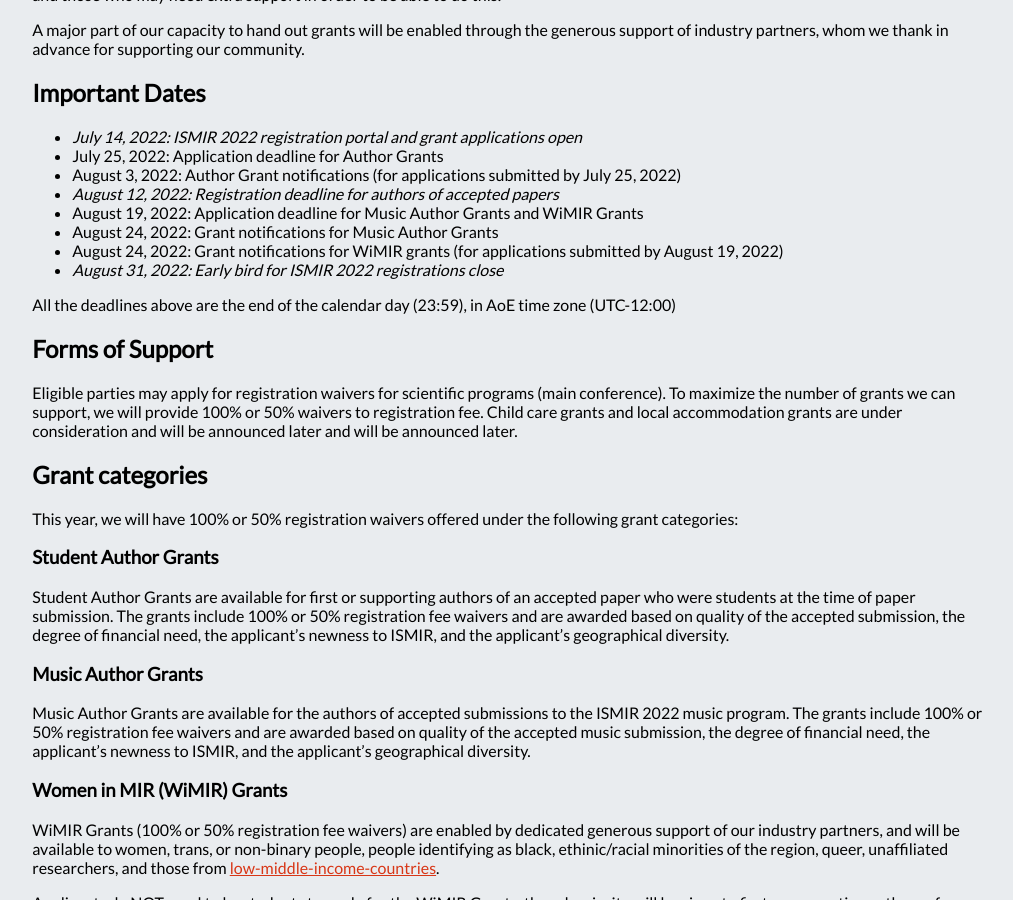
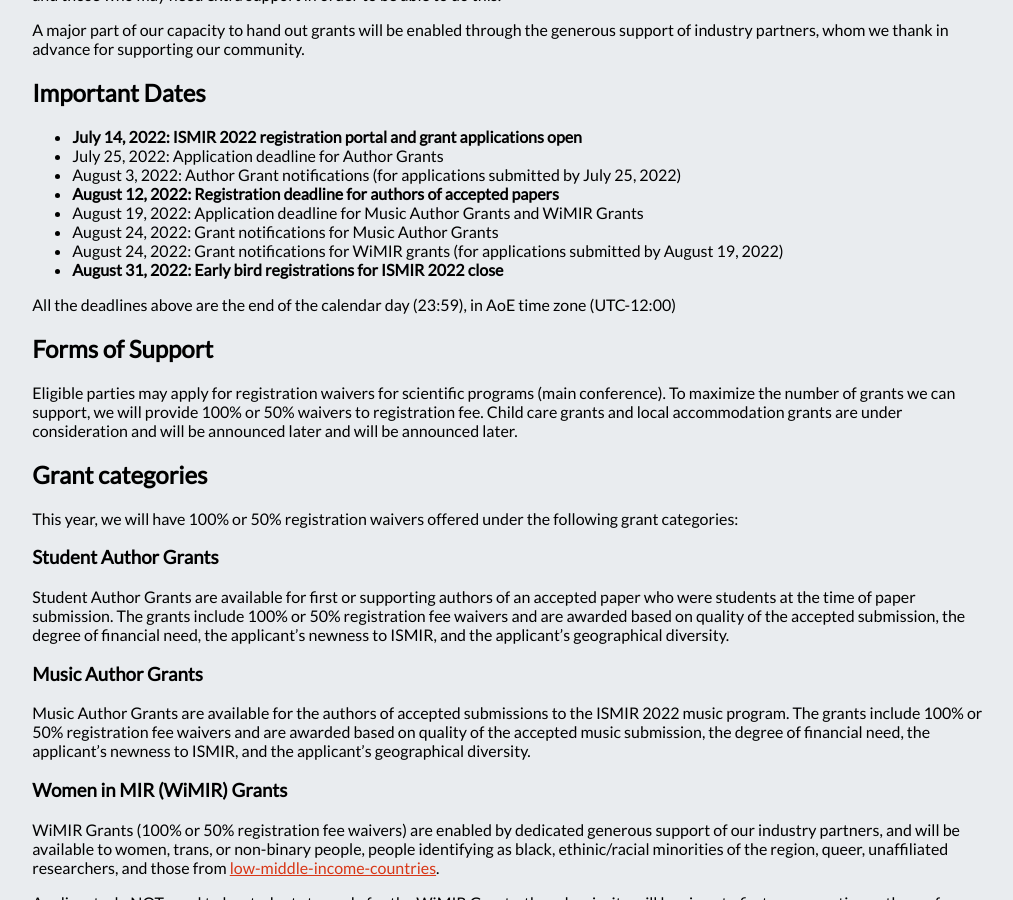
Before and after one commit to ismir2022/ismir2022.github.io, a Jekyll site: the page built from attend/support.md, in a window 1280 px wide and 900 px high, scrolled down 674 px. Shown: the whole window, without its empty margins (155-1168 px from the left). Built offline with Jekyll 4.4.1, drawn with Linux system fonts in a browser that asks for light colours; nearby versions of some CDN libraries.

```diff
--- a/attend/support.md
+++ b/attend/support.md
@@ -11,14 +11,14 @@ A major part of our capacity to hand out grants will be enabled through the gene
 
 ## Important Dates
 
-* *July 14, 2022: ISMIR 2022 registration portal and grant applications open*
+* **July 14, 2022: ISMIR 2022 registration portal and grant applications open**
 * July 25, 2022: Application deadline for Author Grants
 * August 3, 2022: Author Grant notifications (for applications submitted by July 25, 2022)
-* *August 12, 2022: Registration deadline for authors of accepted papers*
+* **August 12, 2022: Registration deadline for authors of accepted papers**
 * August 19, 2022: Application deadline for Music Author Grants and WiMIR Grants
 * August 24, 2022: Grant notifications for Music Author Grants
 * August 24, 2022: Grant notifications for WiMIR grants (for applications submitted by August 19, 2022)
-* *August 31, 2022: Early bird for ISMIR 2022 registrations close*
+* **August 31, 2022: Early bird registrations for ISMIR 2022 close**
 
 All the deadlines above are the end of the calendar day (23:59), in AoE time zone (UTC-12:00)
 
```
